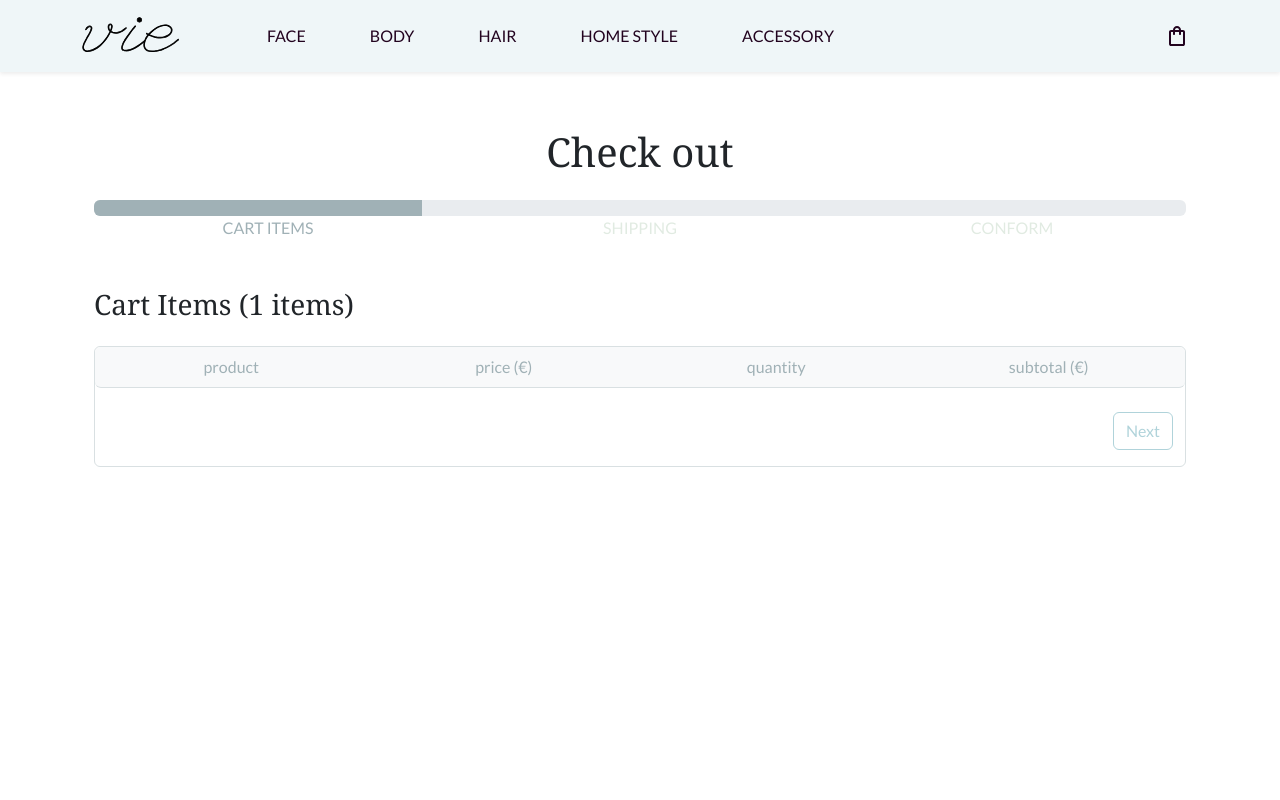
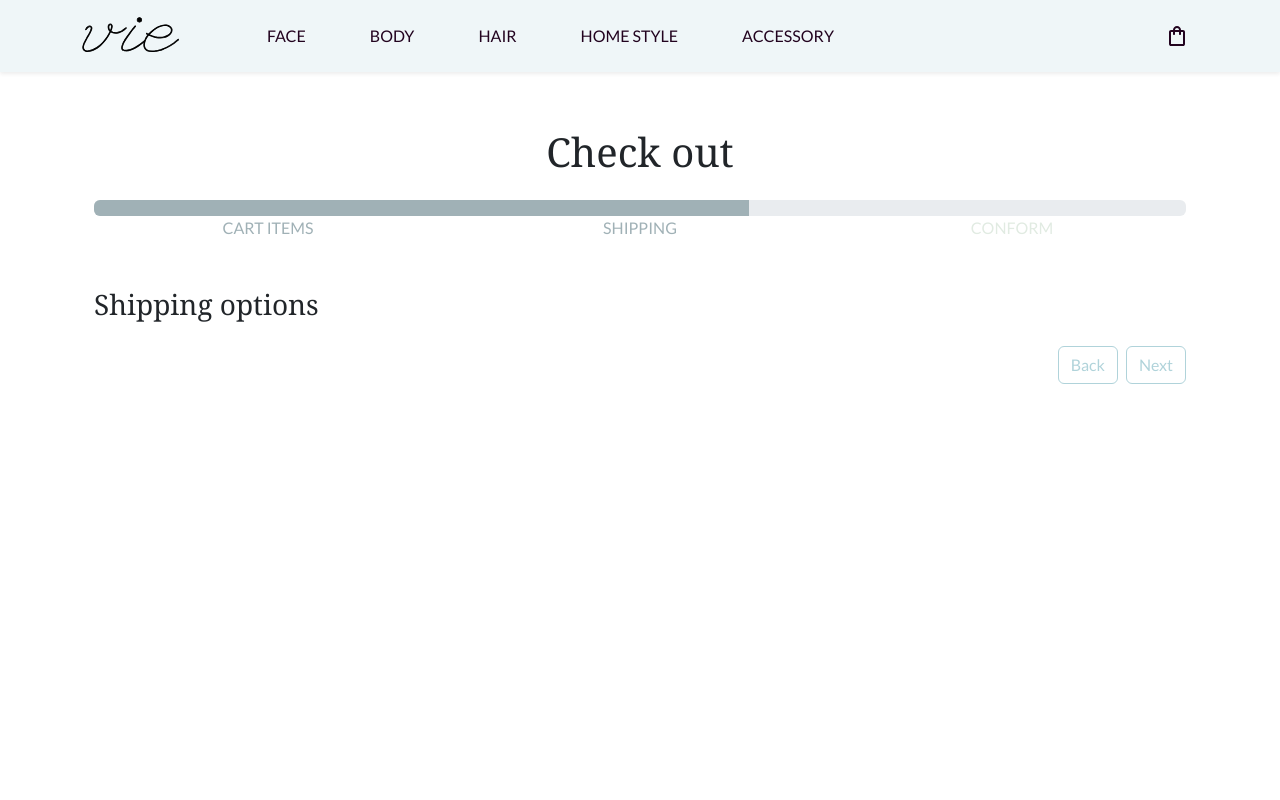
Before and after one commit to peiyi-c/verdant-vie, a Vue app: page /checkout in a window 1280 px wide. Both pictures are taken after a click on the button "Next". Shown: the top 800 px of the page. Built offline with nearby package versions, Linux system fonts and the light colour scheme.

Commit message:
implement steppers

```diff
--- a/src/pages/Checkout.vue
+++ b/src/pages/Checkout.vue
@@ -10,20 +10,32 @@
       aria-valuemin="0"
       aria-valuemax="100"
     >
-      <div class="progress-bar bg-info w-30"></div>
+      <div
+        class="progress-bar bg-info w-30"
+        :class="
+          step == 1 ? 'w-30' : step == 2 ? 'w-60' : step == 3 ? 'w-100' : 'w-30'
+        "
+      ></div>
     </div>
     <div class="row text-center text-secondary-emphasis">
-      <span class="col-4 text-info">CART ITEMS</span>
-      <span class="col-4 text-secondary">SHIPPING</span>
-      <span class="col-4 text-secondary">CONFORM</span>
+      <span class="col-4" :class="step >= 1 ? 'text-info' : 'text-secondary'"
+        >CART ITEMS</span
+      >
+      <span class="col-4" :class="step >= 2 ? 'text-info' : 'text-secondary'"
+        >SHIPPING</span
+      >
+      <span class="col-4" :class="step == 3 ? 'text-info' : 'text-secondary'"
+        >CONFORM</span
+      >
     </div>
   </section>
+
   <!-- section 1: cart items -->
-  <section class="container mt-5">
+  <section class="container mt-5" :class="step == 1 ? 'd-block' : 'd-none'">
     <h2 class="my-4 fs-3">Cart Items (1 items)</h2>
     <div class="container border border-1 border-info-subtle rounded-2">
       <div
-        class="table-header d-none d-md-flex py-2 row text-center text-info bg-body-tertiary rounded-2 mb-4 border-bottom border-info-subtle rounded-2"
+        class="table-header d-none d-md-flex py-2 mb-4 row text-center text-info bg-body-tertiary rounded-2 border-bottom border-info-subtle rounded-2"
       >
         <span class="col-3">product</span>
         <span class="col-3">price (€)</span>
@@ -33,14 +45,37 @@
       <div class="table-body my-3">
         <CheckoutItem v-for="item in items" :key="item.id" :item="item" />
       </div>
-      <div class="table-footer text-end mb-3">
-        <button class="btn btn-outline-primary">Next</button>
-      </div>
     </div>
   </section>
+  <!-- section 2: shipping -->
+  <section class="container mt-5" :class="step == 2 ? 'd-block' : 'd-none'">
+    <h2 class="my-4 fs-3">Shipping options</h2>
+  </section>
+  <!-- section 2: confirm -->
+  <section class="container mt-5" :class="step == 3 ? 'd-block' : 'd-none'">
+    <h2 class="my-4 fs-3">Confirmation</h2>
+  </section>
+
+  <div class="container my-3 d-flex w-100 justify-content-end gap-2">
+    <button
+      class="btn btn-outline-primary z-2"
+      @click="lastStep"
+      v-show="step !== 1"
+    >
+      Back
+    </button>
+    <button
+      class="btn"
+      :class="step == 3 ? 'btn-primary' : 'btn-outline-primary '"
+      @click="nextStep"
+    >
+      {{ step == 3 ? "Order" : "Next" }}
+    </button>
+  </div>
 </template>
 
 <script>
+import { ref } from "vue";
 import CheckoutItem from "../components/CheckoutItem.vue";
 import useShoppingCart from "../composables/useShoppingCart";
 
@@ -49,8 +84,26 @@ export default {
   components: { CheckoutItem },
   setup() {
     const { currentItems: items } = useShoppingCart();
+    const step = ref(1);
+    function nextStep() {
+      if (step.value < 3) {
+        step.value++;
+      } else {
+        return;
+      }
+    }
+    function lastStep() {
+      if (step.value > 1) {
+        step.value--;
+      } else {
+        return;
+      }
+    }
     return {
       items,
+      step,
+      nextStep,
+      lastStep,
     };
   },
 };
```
